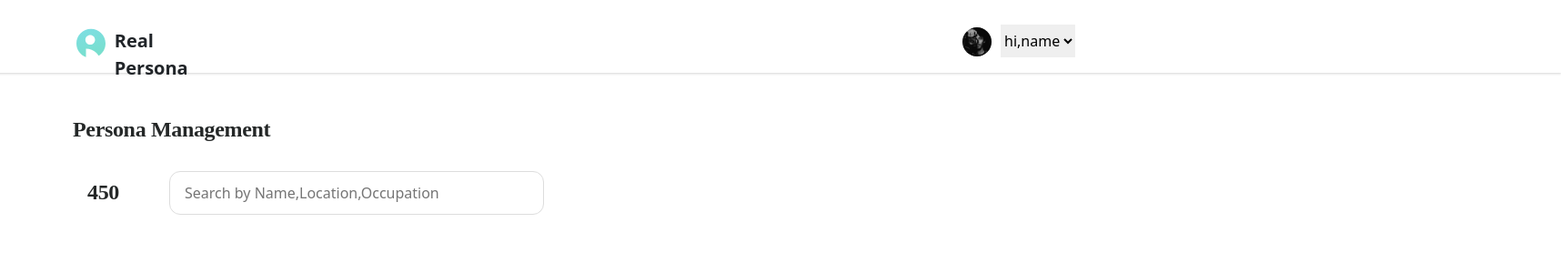
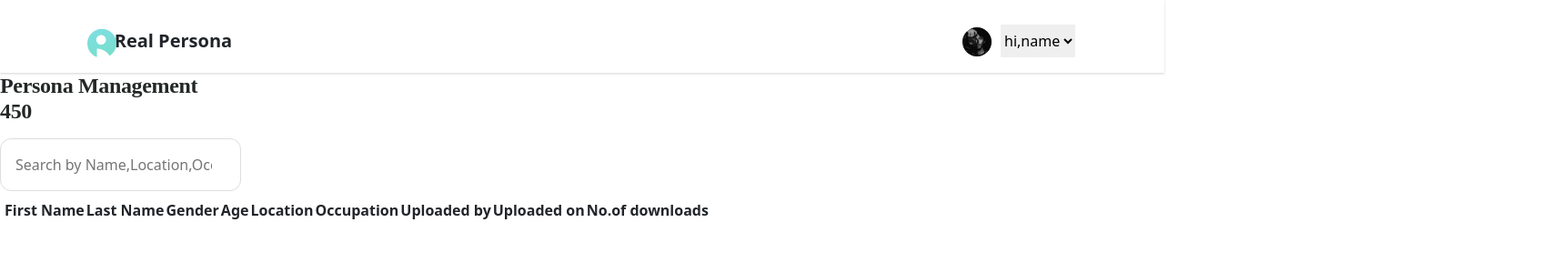
Before and after one commit to jagankumar5242/realPersona, an Angular app: page /dashboard in a window 1280 px wide. Shown: the top 300 px of the page at 91% size, 1716 px wide, since content can reach past the window. Built offline with nearby package versions, Linux system fonts and the light colour scheme.

Commit message:
removed package lock file and fixed CSS for table issue

```diff
--- a/src/app/admin-dashboard/dashboard/dashboard.component.html
+++ b/src/app/admin-dashboard/dashboard/dashboard.component.html
@@ -1,8 +1,11 @@
+<div class="row">
     <label class="lab1">Persona Management</label>
 <p class="p1">450</p>
 <div>
     <input type="search" placeholder="Search by Name,Location,Occupation" class="s1">
 </div>
+</div>
+<div class="row">
     <table>
         <thead class="th1">
             <tr>
@@ -18,3 +21,4 @@
             </tr>
         </thead>
     </table>
+</div>
--- a/src/app/admin-dashboard/dashboard/dashboard.component.scss
+++ b/src/app/admin-dashboard/dashboard/dashboard.component.scss
@@ -1,9 +1,5 @@
 .lab1{
-    position: absolute;
-width: 480px;
-height: 28px;
-left: 80px;
-top: 128px;
+
 
 font-family: 'Public Sans';
 font-style: normal;
@@ -15,11 +11,6 @@ letter-spacing: -0.014em;
 color: #242727;
 }
 .p1{
-    position: absolute;
-width: 47px;
-height: 28px;
-left: 96px;
-top: 197px;
 
 font-family: 'Public Sans';
 font-style: normal;
@@ -36,12 +27,6 @@ flex-direction: row;
 align-items: center;
 padding: 16px;
 
-position: absolute;
-width: 412px;
-height: 48px;
-left: 186px;
-top: 188px;
-
 background: #FFFFFF;
 border: 1.6px solid #DDDDDD;
 border-radius: 12px;
@@ -55,10 +40,6 @@ display: flex;
 flex-direction: row;
 align-items: center;
 padding: 8px 16px;
-
-position: static;
-width: 1567px;
-height: 72px;
 left: 0px;
 top: 0px;
 
--- a/src/app/header/layout/layout.component.html
+++ b/src/app/header/layout/layout.component.html
@@ -1,3 +1,6 @@
-<app-top-margin></app-top-margin>
-
-<router-outlet></router-outlet>
+<div class="row">
+    <app-top-margin></app-top-margin>
+</div>
+<div class="row">
+    <router-outlet></router-outlet>
+</div>
--- a/src/app/header/top-margin/top-margin.component.html
+++ b/src/app/header/top-margin/top-margin.component.html
@@ -1,4 +1,4 @@
-<div class="row">
+<div class="top-bar-layout">
     <label class="real"><img class="img1" src="assets/images/personaIcon.svg" alt=""><b> Real Persona</b></label>
     <nav>
         <ul id="right-side">
--- a/src/app/header/top-margin/top-margin.component.scss
+++ b/src/app/header/top-margin/top-margin.component.scss
@@ -1,7 +1,6 @@
-.row
+.top-bar-layout
 {
-position: absolute;
-width: 1728px;
+width: 100%;
 height: 80px;
 left: 0px;
 top: 0px;
```
Also changed, not shown: 1 other file (tests, documents, lock files or other folders). Lines whose indentation alone changed are shown as unchanged.
